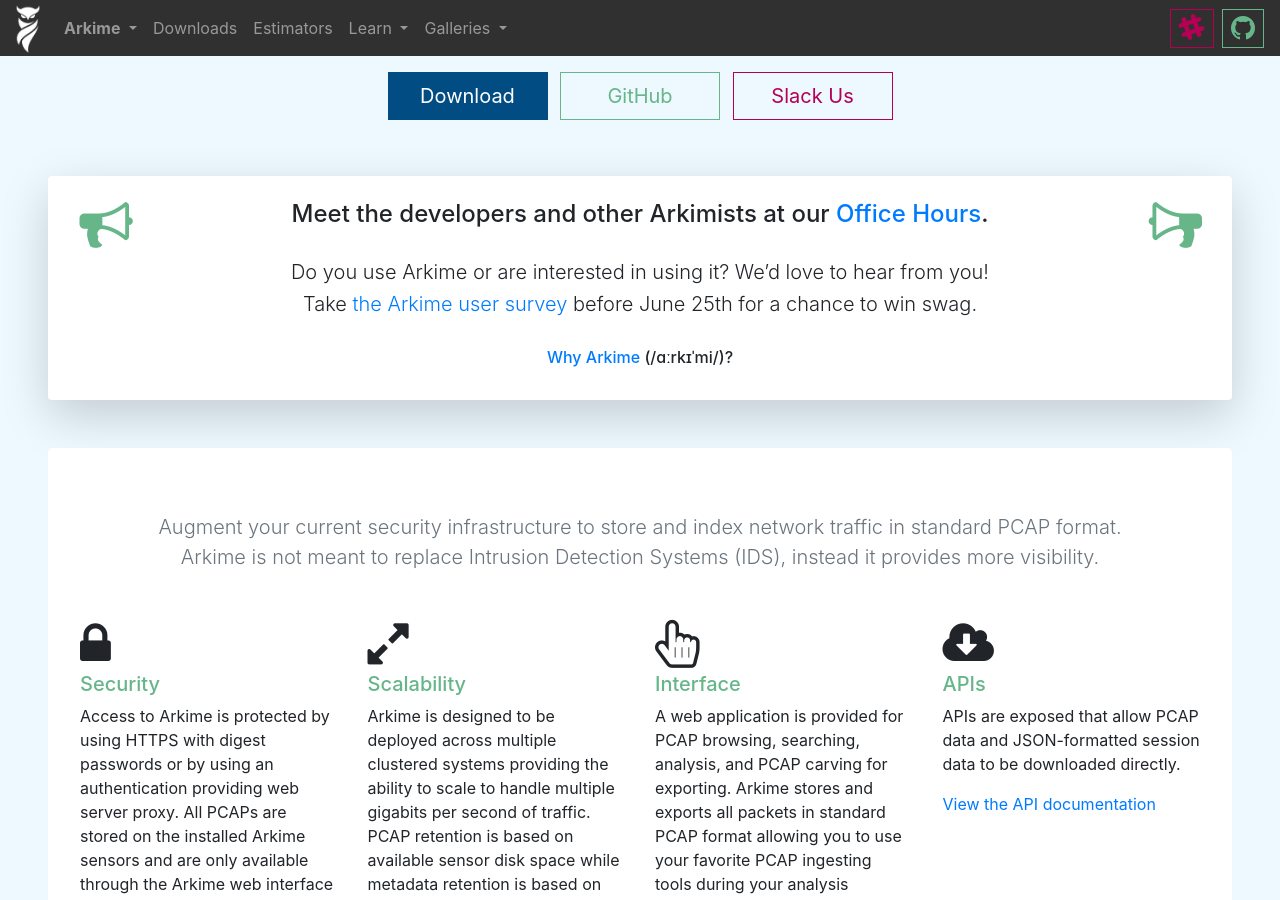
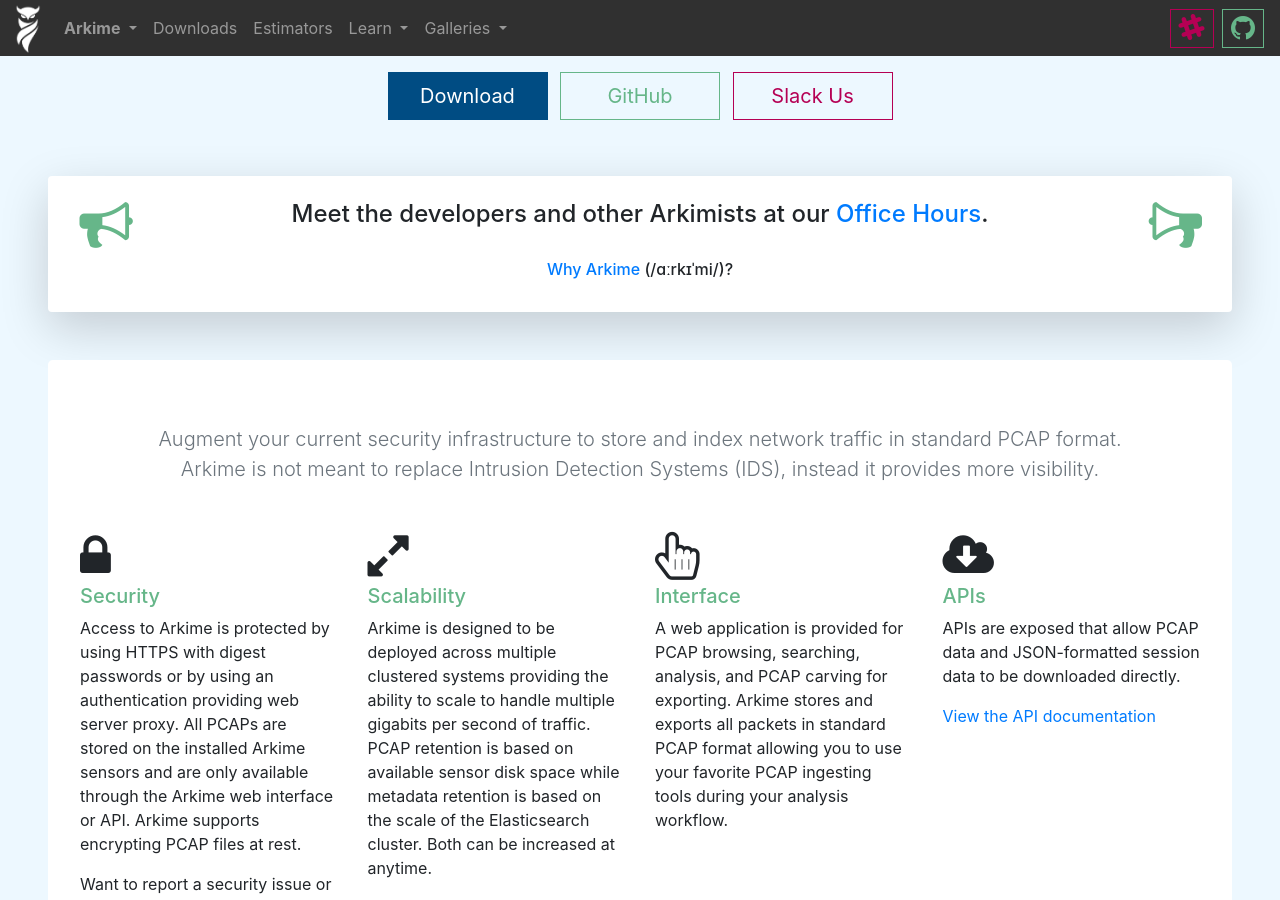
Before and after one commit to arkime/arkimeweb, a Jekyll site: the page built from index.html, in a window 1280 px wide and 900 px high, scrolled down 382 px. Built offline with Jekyll 4.4.1, drawn with Linux system fonts in a browser that asks for light colours.

Commit message:
remove survey at top of page

```diff
--- a/index.html
+++ b/index.html
@@ -90,7 +90,7 @@
       </div>
       <div class="shadow-lg p-4 mb-5 mr-5 ml-5 bg-white rounded">
         <div class="row">
-          <div class="col-1 d-xs-none d-sm-none d-md-none d-lg-block">
+          <div class="col-1 d-none d-lg-block">
             <h1 class="text-center primary-theme-text">
               <span class="fa fa-bullhorn fa-lg fa-fw" />
             </h1>
@@ -103,21 +103,6 @@
                   <a href="mini-arkimeetus" class="no-decoration">
                     Office Hours</a>.
                 </h4>
-              </div>
-            </div>
-            <div class="row pt-4">
-              <div class="col">
-                <h4 class="lead text-center">
-                  Do you use Arkime or are interested in using it?
-                  <br class="d-none d-sm-block d-md-block d-lg-none" />
-                  We’d love to hear from you!
-                </h4>
-                <h5 class="lead text-center">
-                  Take
-                  <a href="https://forms.gle/h4gjuwShThcFRJHM7" class="no-decoration">
-                    the Arkime user survey</a>
-                  before June 25th for a chance to win swag.
-                </h5>
               </div>
             </div>
             <div class="row pt-4">
@@ -136,7 +121,7 @@
               </div>
             </div>
           </div>
-          <div class="col-1 d-xs-none d-sm-none d-md-none d-lg-block">
+          <div class="col-1 d-none d-lg-block">
             <h1 class="text-center primary-theme-text">
               <span class="fa fa-bullhorn fa-lg fa-fw fa-flip-horizontal" />
             </h1>
```
